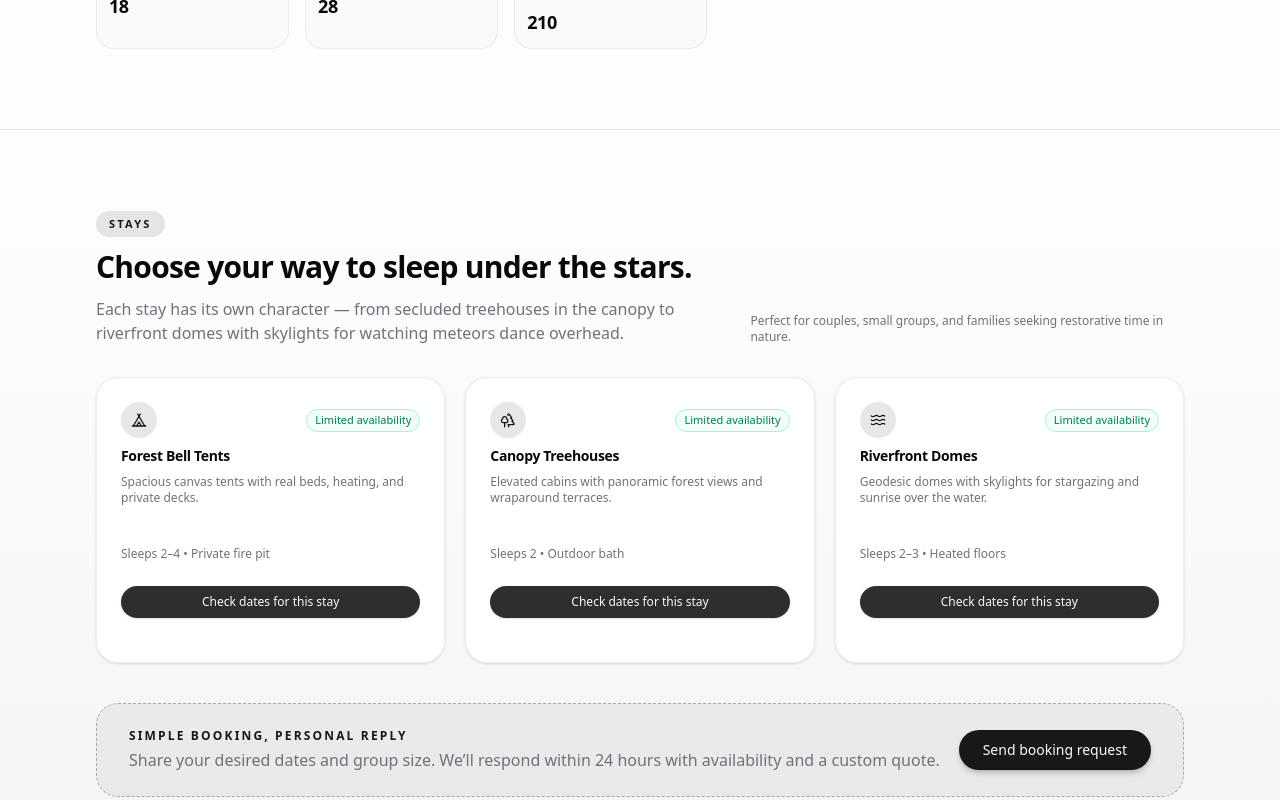
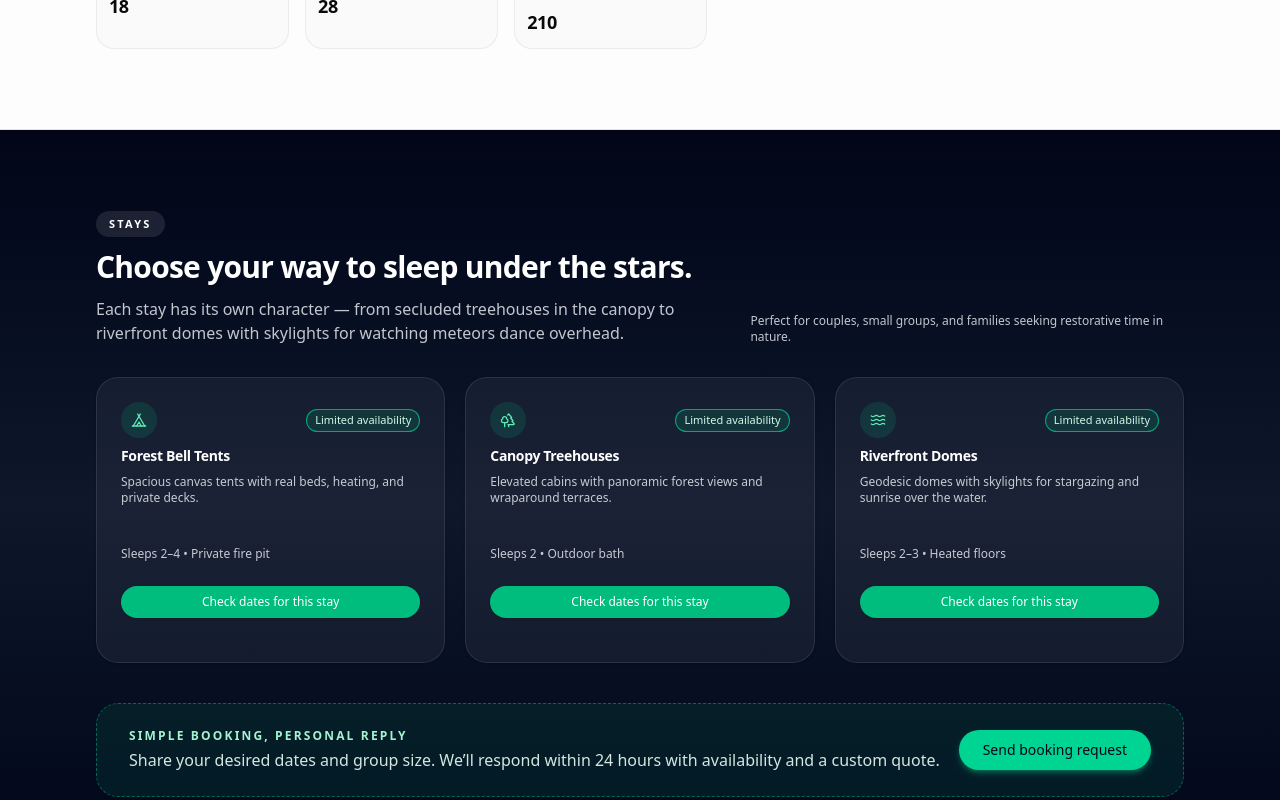
Before and after one commit to alankoibagarov/glamping-landing, a Next.js app: page / in a window 1280 px wide. Shown: the part 1240-2040 px from the top of the page. Built offline with nearby package versions, Linux system fonts and the light colour scheme.

Commit message:
Update styles in HeroSection and StaysSection for improved visual consistency and readability. Adjust button colors, text styles, and background gradients to enhance user experience.

```diff
--- a/src/app/page.tsx
+++ b/src/app/page.tsx
@@ -84,7 +84,7 @@ function HeroSection() {
   return (
     <section
       id="top"
-      className="relative overflow-hidden bg-[url('/hero-image.png')] bg-cover bg-center bg-no-repeat bg-blend-multiply bg-primary/50 h-[100dvh]"
+      className="relative flex items-center justify-center overflow-hidden bg-[url('/hero-image.png')] bg-cover bg-center bg-no-repeat bg-blend-multiply bg-primary/50 h-[100dvh]"
     >
       <div className="pointer-events-none absolute inset-x-0 -top-32 -z-10 h-72 bg-[radial-gradient(circle_at_top,_rgba(251,244,199,0.45)_0,_transparent_60%)] opacity-80" />
       <div className="mx-auto flex max-w-6xl flex-col gap-12 px-4 pb-16 pt-12 sm:px-6 sm:pt-16 lg:flex-row lg:items-center lg:pb-24 lg:pt-20">
@@ -110,7 +110,7 @@ function HeroSection() {
             <Button
               asChild
               size="lg"
-              className="rounded-full px-6 text-sm shadow-md shadow-primary/20 bg-emerald-500 hover:bg-emerald-600 text-white"
+              className="rounded-full px-6 text-sm shadow-md shadow-primary/20 bg-emerald-500 text-white"
               color="red"
             >
               <a href="#cta">Check dates & request stay</a>
@@ -119,7 +119,7 @@ function HeroSection() {
               asChild
               variant="ghost"
               size="lg"
-              className="rounded-full px-4 text-sm text-white"
+              className="rounded-full px-4 text-sm text-white hover:bg-white/30 hover:text-white"
             >
               <a href="#experience">Explore the experience</a>
             </Button>
@@ -187,7 +187,7 @@ function HeroSection() {
                   <Button
                     asChild
                     size="sm"
-                    className="rounded-full bg-emerald-500 hover:bg-emerald-600 text-white px-4 text-xs shadow-sm"
+                    className="rounded-full bg-emerald-500 text-white px-4 text-xs shadow-sm"
                   >
                     <a href="#cta">Request this stay</a>
                   </Button>
@@ -289,23 +289,23 @@ function StaysSection() {
   return (
     <section
       id="stays"
-      className="border-b bg-gradient-to-b from-background/80 to-muted/90 py-12 sm:py-16 lg:py-20"
+      className="border-b bg-gradient-to-b from-slate-950 via-slate-900 to-slate-950 py-12 sm:py-16 lg:py-20"
     >
       <div className="mx-auto max-w-6xl px-4 sm:px-6 lg:px-8">
         <div className="flex flex-col gap-4 sm:flex-row sm:items-end sm:justify-between">
           <div className="space-y-3">
-            <Badge className="rounded-full bg-primary/10 px-3 py-1 text-[11px] font-semibold tracking-[0.2em] text-primary">
+            <Badge className="rounded-full bg-white/10 px-3 py-1 text-[11px] font-semibold tracking-[0.2em] text-white">
               STAYS
             </Badge>
-            <h2 className="text-2xl font-semibold tracking-tight sm:text-3xl">
+            <h2 className="text-2xl font-semibold tracking-tight text-white sm:text-3xl">
               Choose your way to sleep under the stars.
             </h2>
-            <p className="max-w-2xl text-sm text-muted-foreground sm:text-base">
+            <p className="max-w-2xl text-sm text-slate-100/80 sm:text-base">
               Each stay has its own character — from secluded treehouses in the canopy
               to riverfront domes with skylights for watching meteors dance overhead.
             </p>
           </div>
-          <div className="text-xs text-muted-foreground">
+          <div className="text-xs text-slate-100/80">
             Perfect for couples, small groups, and families seeking restorative time
             in nature.
           </div>
@@ -315,33 +315,33 @@ function StaysSection() {
           {stays.map((stay) => (
             <Card
               key={stay.name}
-              className="group flex h-full flex-col justify-between rounded-3xl border-border/70 bg-background/90 shadow-sm transition-transform hover:-translate-y-1 hover:shadow-lg"
+              className="group flex h-full flex-col justify-between rounded-3xl border-white/10 bg-white/5 shadow-sm transition-transform hover:-translate-y-1 hover:shadow-lg"
             >
               <CardHeader className="gap-2 pb-4">
                 <div className="flex items-center justify-between gap-3">
-                  <span className="inline-flex h-9 w-9 items-center justify-center rounded-2xl bg-primary/10 text-primary">
+                  <span className="inline-flex h-9 w-9 items-center justify-center rounded-2xl bg-emerald-500/15 text-emerald-300">
                     <stay.icon className="h-4 w-4" />
                   </span>
                   <Badge
                     variant="outline"
-                    className="rounded-full border-emerald-200 bg-emerald-50/60 text-[11px] font-medium text-emerald-700"
+                    className="rounded-full border-emerald-400/70 bg-emerald-500/15 text-[11px] font-medium text-emerald-100"
                   >
                     Limited availability
                   </Badge>
                 </div>
-                <CardTitle className="text-sm font-semibold tracking-tight">
+                <CardTitle className="text-sm font-semibold tracking-tight text-white">
                   {stay.name}
                 </CardTitle>
-                <CardDescription className="text-xs text-muted-foreground">
+                <CardDescription className="text-xs text-slate-100/80">
                   {stay.description}
                 </CardDescription>
               </CardHeader>
               <CardContent className="flex flex-1 flex-col justify-between space-y-4 pb-5">
-                <p className="text-xs text-muted-foreground">{stay.meta}</p>
+                <p className="text-xs text-slate-100/80">{stay.meta}</p>
                 <Button
                   asChild
                   size="sm"
-                  className="mt-2 w-full rounded-full bg-primary/90 text-xs shadow-sm group-hover:bg-primary"
+                  className="mt-2 w-full rounded-full bg-emerald-500 text-xs text-white shadow-sm group-hover:bg-emerald-400"
                 >
                   <a href="#cta">Check dates for this stay</a>
                 </Button>
@@ -352,21 +352,21 @@ function StaysSection() {
 
         <div
           id="cta"
-          className="mt-10 rounded-3xl border border-dashed border-primary/30 bg-primary/5 px-4 py-5 sm:px-6 sm:py-6 lg:px-8"
+          className="mt-10 rounded-3xl border border-dashed border-emerald-400/40 bg-emerald-500/10 px-4 py-5 sm:px-6 sm:py-6 lg:px-8"
         >
           <div className="flex flex-col gap-4 md:flex-row md:items-center md:justify-between">
             <div className="space-y-1">
-              <p className="text-xs font-semibold uppercase tracking-[0.18em] text-primary">
+              <p className="text-xs font-semibold uppercase tracking-[0.18em] text-emerald-200">
                 Simple booking, personal reply
               </p>
-              <p className="text-sm text-muted-foreground sm:text-base">
+              <p className="text-sm text-emerald-50/90 sm:text-base">
                 Share your desired dates and group size. We’ll respond within 24 hours
                 with availability and a custom quote.
               </p>
             </div>
             <Button
               size="lg"
-              className="w-full rounded-full px-6 text-sm shadow-md shadow-primary/20 md:w-auto"
+              className="w-full rounded-full px-6 text-sm text-slate-950 shadow-md shadow-emerald-500/40 md:w-auto bg-emerald-400 hover:bg-emerald-300"
             >
               Send booking request
             </Button>
```
